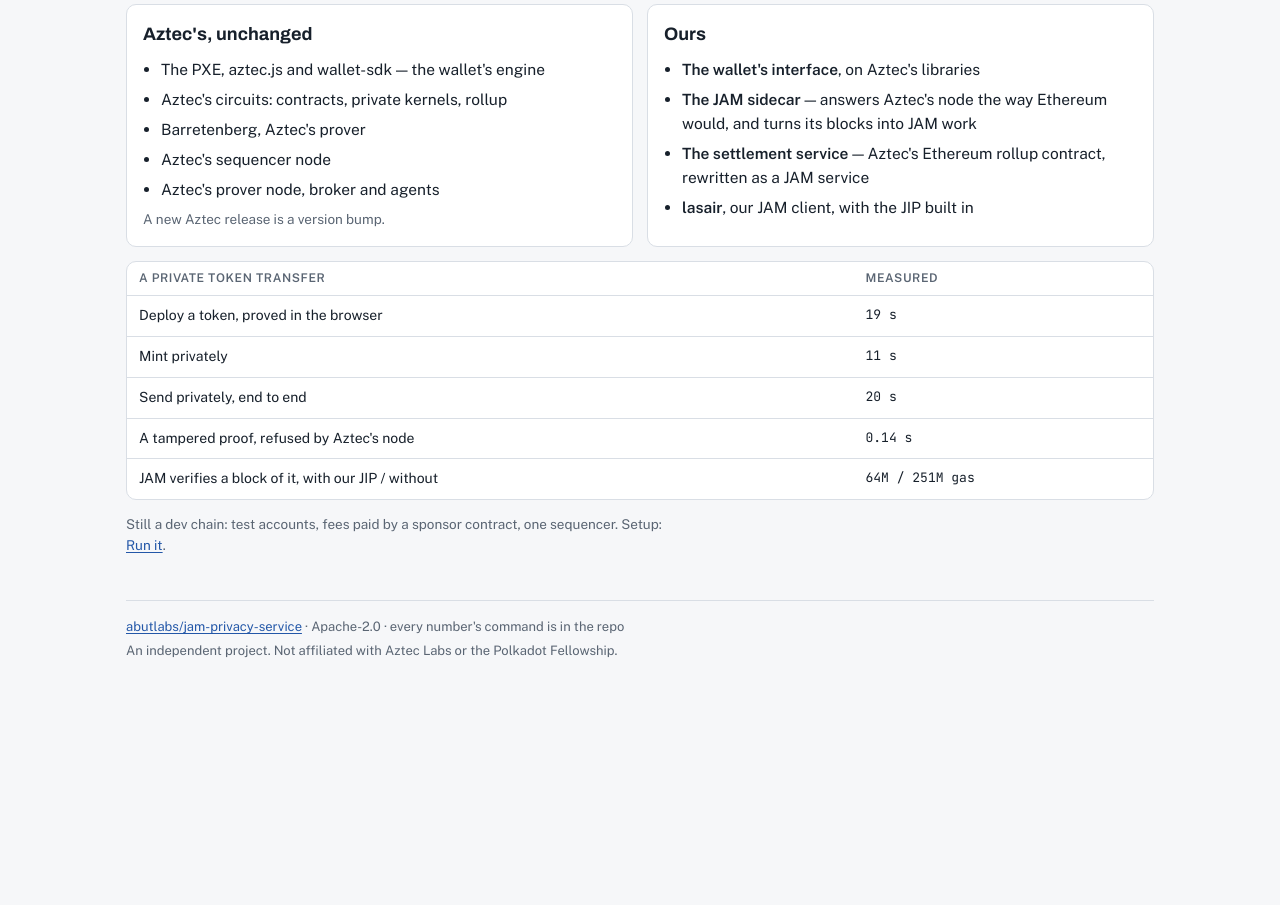
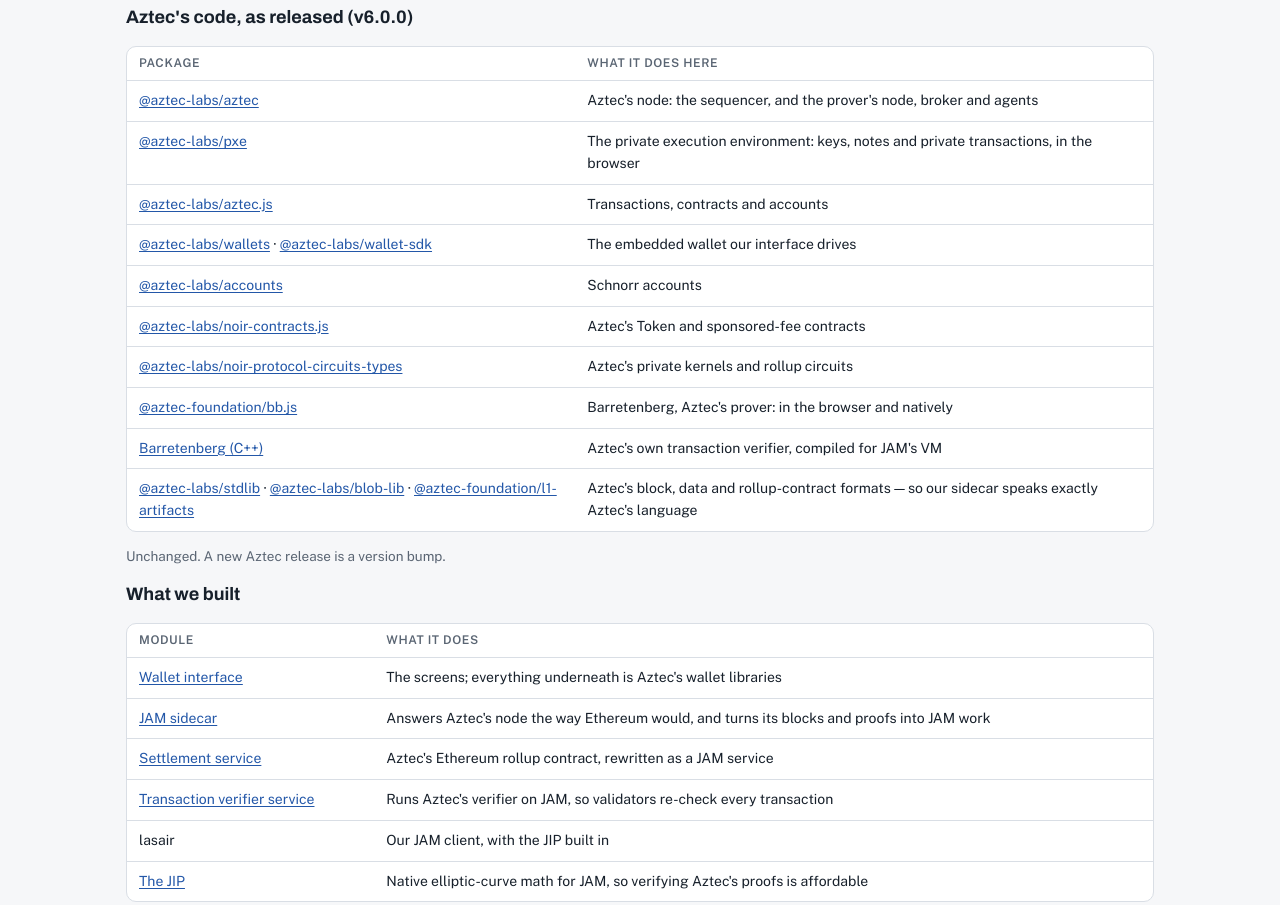
Before and after one commit to abutlabs/aztec-on-jam, a plain HTML site: page docs/demo/index.html in a window 1280 px wide. Shown: the part 1148-2053 px from the top of the page. Before the commit the page ends 1873 px from the top, so only its background shows below. Drawn offline with nearby package versions, Linux system fonts and the light colour scheme.

Commit message:
Demo: every Aztec package we use, linked, then the modules we built

```diff
--- a/docs/demo/index.html
+++ b/docs/demo/index.html
@@ -51,24 +51,35 @@
     <p>The real thing: Aztec's wallet libraries, circuits, sequencer and prover, unchanged. JAM
       replaces Ethereum underneath. A private token transfer, proved in the browser, verified by
       Aztec's node, settled and finalized by six JAM validators.</p>
-    <div class="paths">
-      <div class="path"><h3>Aztec's, unchanged</h3>
-        <ul class="plain">
-          <li>The PXE, aztec.js and wallet-sdk — the wallet's engine</li>
-          <li>Aztec's circuits: contracts, private kernels, rollup</li>
-          <li>Barretenberg, Aztec's prover</li>
-          <li>Aztec's sequencer node</li>
-          <li>Aztec's prover node, broker and agents</li>
-        </ul>
-        <p class="meta">A new Aztec release is a version bump.</p></div>
-      <div class="path"><h3>Ours</h3>
-        <ul class="plain">
-          <li><b>The wallet's interface</b>, on Aztec's libraries</li>
-          <li><b>The JAM sidecar</b> — answers Aztec's node the way Ethereum would, and turns its blocks into JAM work</li>
-          <li><b>The settlement service</b> — Aztec's Ethereum rollup contract, rewritten as a JAM service</li>
-          <li><b>lasair</b>, our JAM client, with the JIP built in</li>
-        </ul></div>
-    </div>
+    <h3 style="color:var(--ink);text-transform:none;letter-spacing:0;font-size:18px">Aztec's code, as released (v6.0.0)</h3>
+    <div class="tbl"><table>
+      <thead><tr><th>Package</th><th>What it does here</th></tr></thead>
+      <tbody>
+        <tr><td><a href="https://www.npmjs.com/package/@aztec-labs/aztec">@aztec-labs/aztec</a></td><td>Aztec's node: the sequencer, and the prover's node, broker and agents</td></tr>
+        <tr><td><a href="https://www.npmjs.com/package/@aztec-labs/pxe">@aztec-labs/pxe</a></td><td>The private execution environment: keys, notes and private transactions, in the browser</td></tr>
+        <tr><td><a href="https://www.npmjs.com/package/@aztec-labs/aztec.js">@aztec-labs/aztec.js</a></td><td>Transactions, contracts and accounts</td></tr>
+        <tr><td><a href="https://www.npmjs.com/package/@aztec-labs/wallets">@aztec-labs/wallets</a> · <a href="https://www.npmjs.com/package/@aztec-labs/wallet-sdk">@aztec-labs/wallet-sdk</a></td><td>The embedded wallet our interface drives</td></tr>
+        <tr><td><a href="https://www.npmjs.com/package/@aztec-labs/accounts">@aztec-labs/accounts</a></td><td>Schnorr accounts</td></tr>
+        <tr><td><a href="https://www.npmjs.com/package/@aztec-labs/noir-contracts.js">@aztec-labs/noir-contracts.js</a></td><td>Aztec's Token and sponsored-fee contracts</td></tr>
+        <tr><td><a href="https://www.npmjs.com/package/@aztec-labs/noir-protocol-circuits-types">@aztec-labs/noir-protocol-circuits-types</a></td><td>Aztec's private kernels and rollup circuits</td></tr>
+        <tr><td><a href="https://www.npmjs.com/package/@aztec-foundation/bb.js">@aztec-foundation/bb.js</a></td><td>Barretenberg, Aztec's prover: in the browser and natively</td></tr>
+        <tr><td><a href="https://github.com/AztecProtocol/aztec-packages/tree/master/barretenberg">Barretenberg (C++)</a></td><td>Aztec's own transaction verifier, compiled for JAM's VM</td></tr>
+        <tr><td><a href="https://www.npmjs.com/package/@aztec-labs/stdlib">@aztec-labs/stdlib</a> · <a href="https://www.npmjs.com/package/@aztec-labs/blob-lib">@aztec-labs/blob-lib</a> · <a href="https://www.npmjs.com/package/@aztec-foundation/l1-artifacts">@aztec-foundation/l1-artifacts</a></td><td>Aztec's block, data and rollup-contract formats — so our sidecar speaks exactly Aztec's language</td></tr>
+      </tbody>
+    </table></div>
+    <p class="meta">Unchanged. A new Aztec release is a version bump.</p>
+    <h3 style="color:var(--ink);text-transform:none;letter-spacing:0;font-size:18px">What we built</h3>
+    <div class="tbl"><table>
+      <thead><tr><th>Module</th><th>What it does</th></tr></thead>
+      <tbody>
+        <tr><td><a href="https://github.com/abutlabs/jam-privacy-service/tree/main/wallet">Wallet interface</a></td><td>The screens; everything underneath is Aztec's wallet libraries</td></tr>
+        <tr><td><a href="https://github.com/abutlabs/jam-privacy-service/blob/main/tools/aztec-local/jam-l1.mjs">JAM sidecar</a></td><td>Answers Aztec's node the way Ethereum would, and turns its blocks and proofs into JAM work</td></tr>
+        <tr><td><a href="https://github.com/abutlabs/jam-privacy-service/tree/main/services/aztec-settlement">Settlement service</a></td><td>Aztec's Ethereum rollup contract, rewritten as a JAM service</td></tr>
+        <tr><td><a href="https://github.com/abutlabs/jam-privacy-service/tree/main/spikes/chonk-pvm">Transaction verifier service</a></td><td>Runs Aztec's verifier on JAM, so validators re-check every transaction</td></tr>
+        <tr><td>lasair</td><td>Our JAM client, with the JIP built in</td></tr>
+        <tr><td><a href="../jip/">The JIP</a></td><td>Native elliptic-curve math for JAM, so verifying Aztec's proofs is affordable</td></tr>
+      </tbody>
+    </table></div>
     <div class="tbl"><table>
       <thead><tr><th>A private token transfer</th><th>Measured</th></tr></thead>
       <tbody>
```
